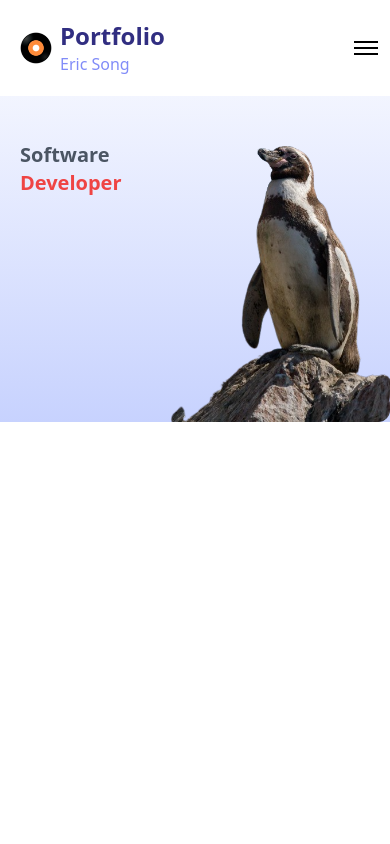
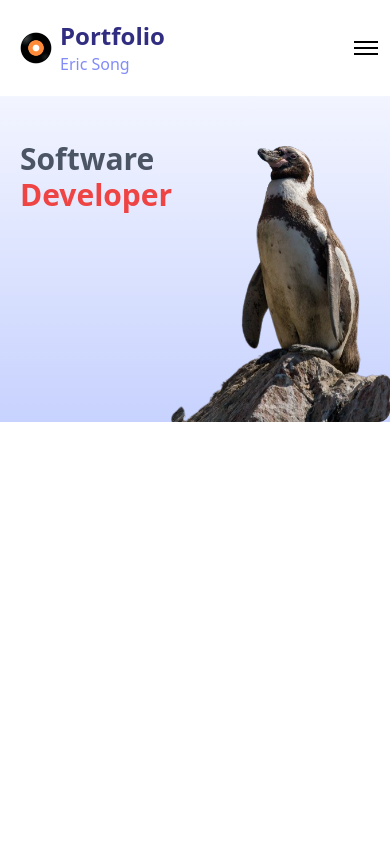
Before and after one commit to ericksong91/ericksong91.github.io, a React (Create React App) app in the folder client/: page / in a window 390 px wide. Shown: the top 844 px of the page. Built offline with nearby package versions, Linux system fonts and the light colour scheme.

Commit message:
Added some styling to the header

```diff
--- a/client/src/pages/Introduction.js
+++ b/client/src/pages/Introduction.js
@@ -7,7 +7,7 @@ function Introduction() {
         <div id="introduction-container">
             <img class="absolute bottom-0 right-0 lg:left-0 mx-auto h-5/6 object-cover rounded-xl " src={penguin} alt="Eric Song" />
             <div class="hidden lg:block absolute -bottom-1/4 right-0 left-0 mx-auto w-big h-big -z-10 bg-red-300 rounded-full" />
-            <div class="absolute top-1/3 left-5 text-xl sm:left-10 sm:text-4xl md:left-1/4 md:text-5xl lg:left-5 xl:left-48 xl:text-7xl font-bold">
+            <div class="absolute top-1/3 left-5 text-3xl sm:left-10 sm:text-4xl md:left-5 md:text-5xl lg:left-5 xl:left-48 xl:text-7xl font-bold">
                 <span class="text-gray-600">Software</span>
                 <p class="text-red-500">Developer</p>
             </div>
```
